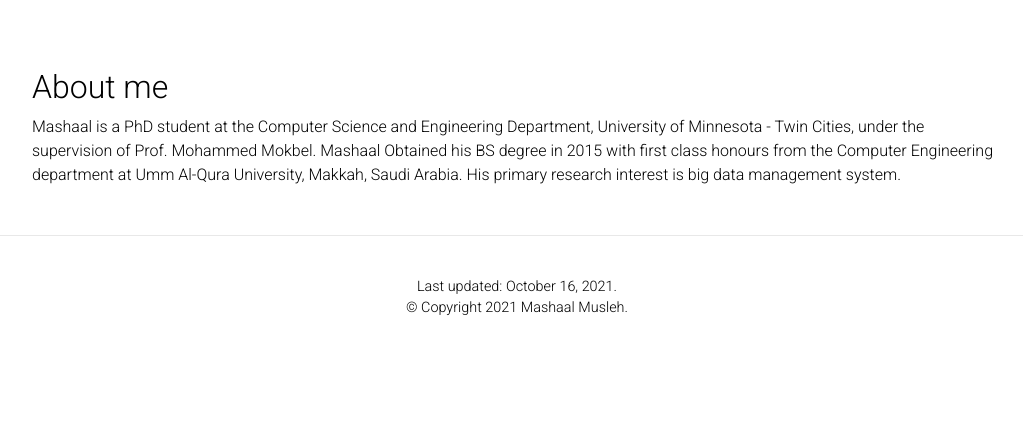
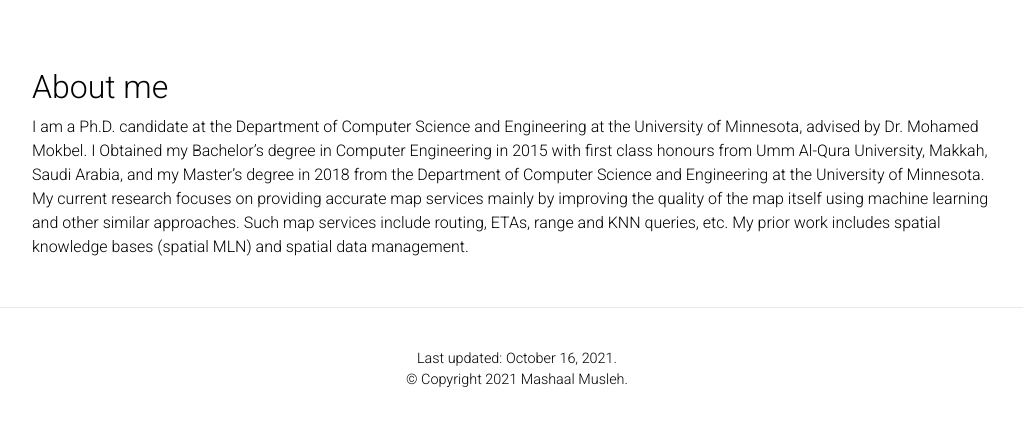
Before and after one commit to meshalawy/personal_website, a Jekyll site: the page built from _pages/about.md, in a window 1280 px wide, cut to the strip 391-817 px from the top of the page. Shown: the whole strip, without its empty margins (123-1146 px from the left). Built offline with Jekyll 4.4.1, drawn with Linux system fonts in a browser that asks for light colours; nearby versions of some CDN libraries; comment, search, counter and statistics services are not loaded; a style sheet for code colours, icons or effects is not loaded.

Commit message:
update about me

```diff
--- a/_pages/about.md
+++ b/_pages/about.md
@@ -26,4 +26,4 @@ social: true  # includes social icons at the bottom of the page
 ---
 
 ## About me
-Mashaal is a PhD student at the Computer Science and Engineering Department, University of Minnesota - Twin Cities, under the supervision of Prof. Mohammed Mokbel. Mashaal Obtained his BS degree in 2015 with first class honours from the Computer Engineering department at Umm Al-Qura University, Makkah, Saudi Arabia. His primary research interest is big data management system.
+I am a Ph.D. candidate at the Department of Computer Science and Engineering at the University of Minnesota, advised by Dr. Mohamed Mokbel. I Obtained my Bachelor's degree in Computer Engineering in 2015 with first class honours from Umm Al-Qura University, Makkah, Saudi Arabia, and my Master's degree in 2018 from the Department of Computer Science and Engineering at the University of Minnesota. My current research focuses on providing accurate map services mainly by improving the quality of the map itself using machine learning and other similar approaches. Such map services include routing, ETAs, range and KNN queries, etc. My prior work includes spatial knowledge bases (spatial MLN) and spatial data management.
```
